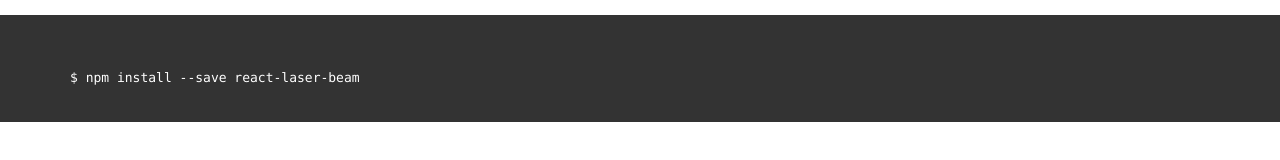
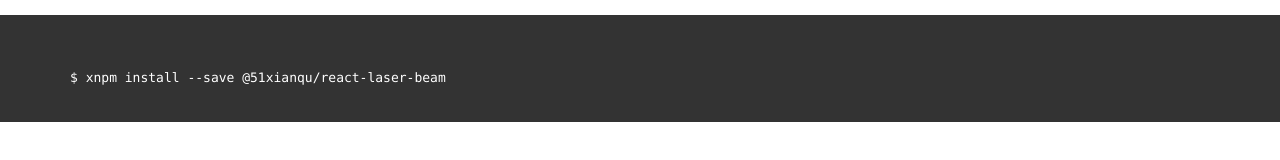
Before and after one commit to chikara-chan/react-laser-beam, a website: page demo/index.html in a window 1280 px wide. Shown: the part 524-684 px from the top of the page. Drawn offline with nearby package versions, Linux system fonts and the light colour scheme; a small style sheet from the web is missing.

Commit message:
npm transfer

```diff
--- a/demo/index.html
+++ b/demo/index.html
@@ -37,7 +37,7 @@
     <section class="bg-black">
         <div class="container">
  <pre><code>
-$ npm install --save react-laser-beam
+$ xnpm install --save @51xianqu/react-laser-beam
 </pre></code>
         </div>
     </section>
```
Also changed, not shown: README.md.
